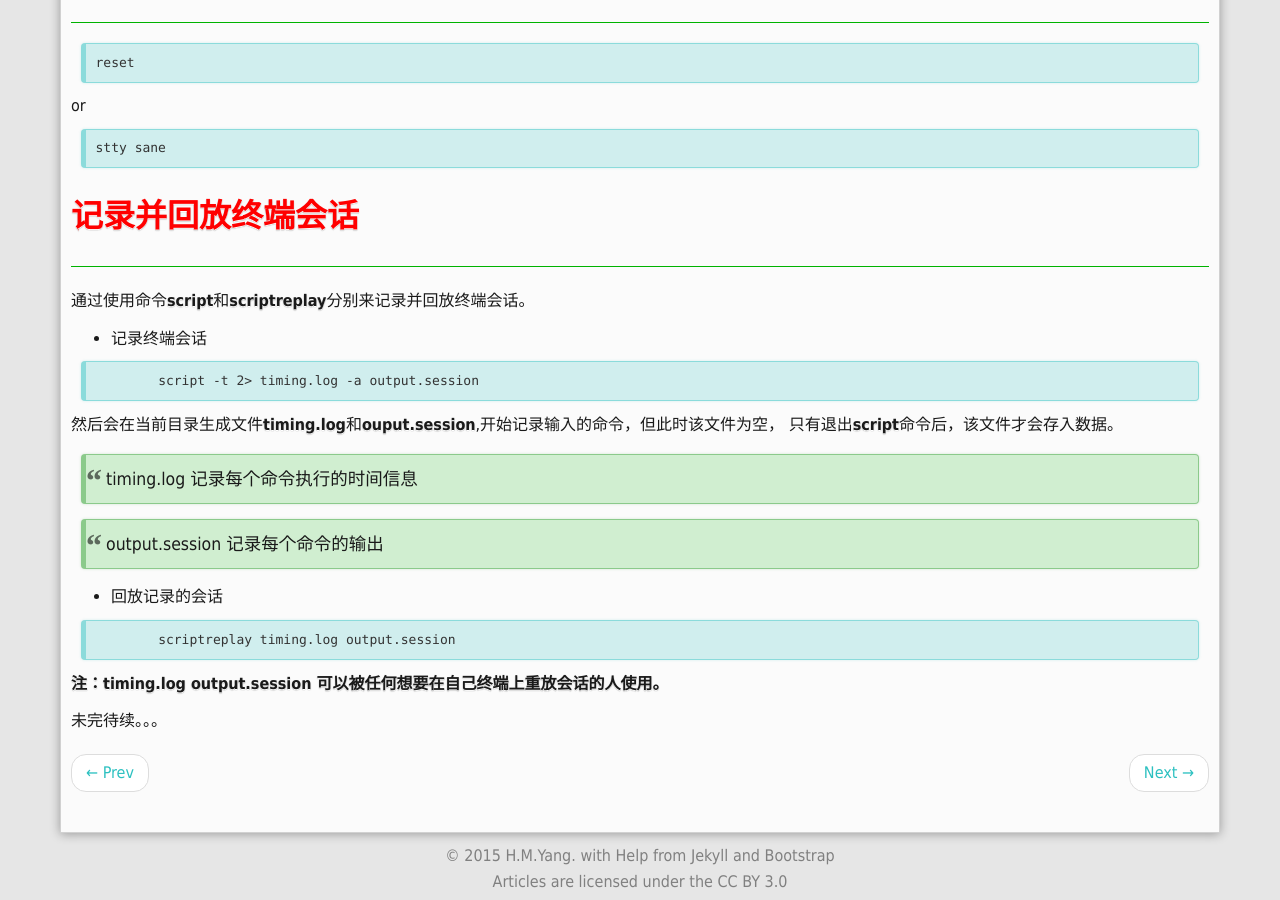
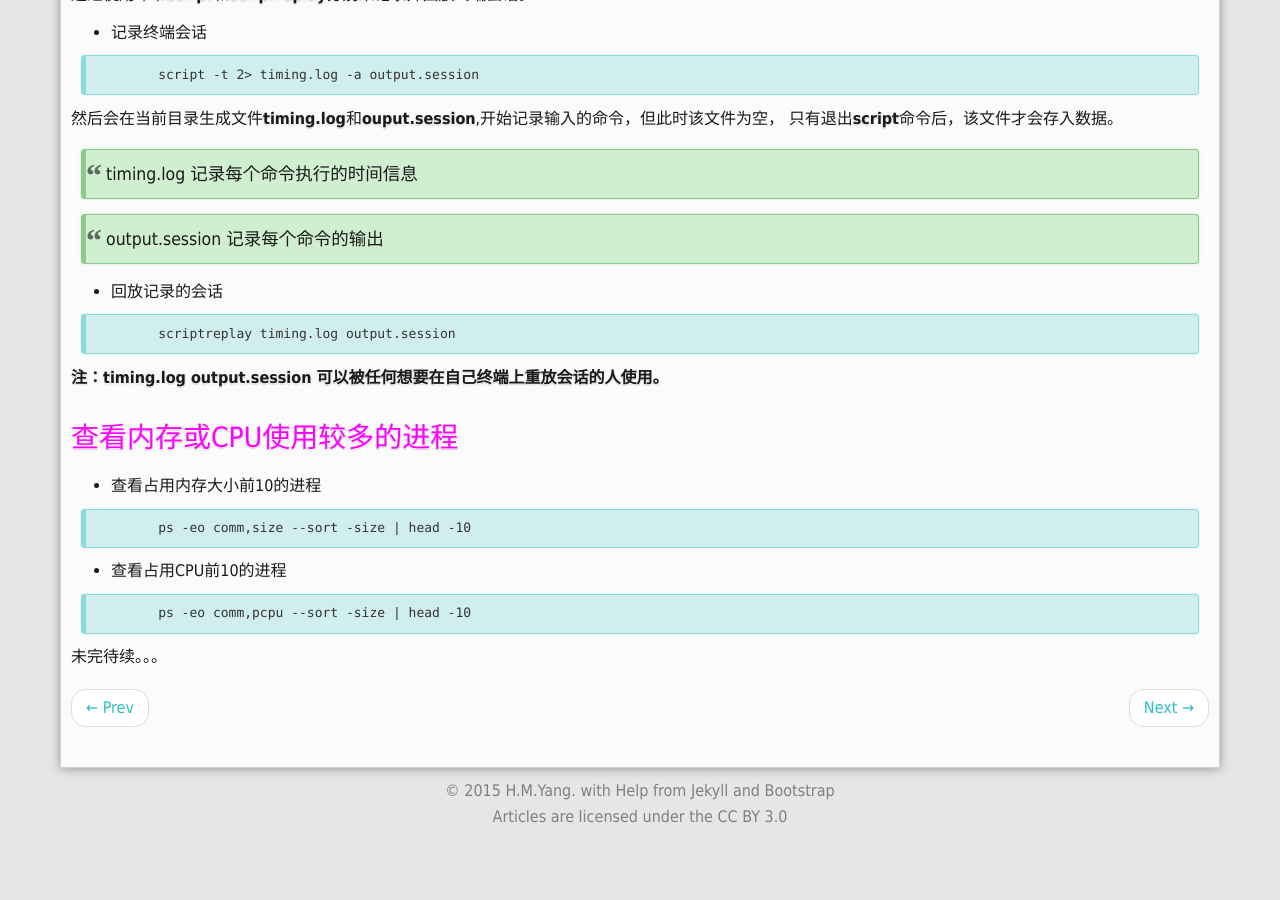
Before and after one commit to YHM07/yhm07.github.io, a Jekyll site: the page built from _posts/2015-06-16-linux-cmd-tip.md, in a window 1280 px wide and 900 px high, scrolled down 2145 px. Built offline with Jekyll 4.4.1, drawn with Linux system fonts in a browser that asks for light colours; Markdown is read by kramdown in place of the engine named in the settings; comment, search, counter and statistics services are not loaded; after the commit the page ends 2980 px from its top, so only the background shows below that.

Commit message:
添加关于ps命令使用说明

````diff
--- a/_posts/2015-06-16-linux-cmd-tip.md
+++ b/_posts/2015-06-16-linux-cmd-tip.md
@@ -8,10 +8,7 @@ tags: [linux ]
 ---
 
 
-**在其它目录运行一个命令，然后返回当前工作目录**
-===
-
----
+## 在其它目录运行一个命令，然后返回当前工作目录
 
 如果你想在其它目录运行一个命令，然后返回当前工作目录，要实现这样的目地，你只需要将命令放在一个**圆括号**里。
 
@@ -19,10 +16,7 @@ tags: [linux ]
 
 <!-- more -->
 
-**命令行常用快捷键:**
-===
-
----
+## 命令行常用快捷键:
 
 	CTRL  + U				– 剪切光标前的内容
 
@@ -59,16 +53,13 @@ tags: [linux ]
 [1]: http://iplayboy.tk/linux/2015-08/bash-shortcuts.html
 [2]: http://iplayboy.tk/linux/2015-08/using-cli.html
 
-**浏览文件系统**
-===
----
+## 浏览文件系统
+
 **ranger** 是浏览文件系统的好帮手。
 
 ranger 用 Python 完成，默认为使用 Vim 风格的按键绑定，比如 hjkl（上下左右），dd（剪切），yy（复制）等等。功能很全，扩展/可配置性也非常不错。类似MacOS X下Finder（文件管理器）的多列文件管理方式。支持多标签页。实时预览文本文件和目录.
 
-**超级用户运行命令**
-===
----
+## 超级用户运行命令
 
 	sudo !!		# 以sudo的形式运行上一条命令。
 
@@ -80,9 +71,7 @@ ranger 用 Python 完成，默认为使用 Vim 风格的按键绑定，比如 hj
 
 这时如果运行`sudo !!`，上一条命令就会变成`sudo apt-get install ranger`，*so nice*
 
-**vim 用root方式保存文本**
-===
----
+## vim 用root方式保存文本
 
 	:w !sudo tee %
 
@@ -93,17 +82,13 @@ tee 是一个把 stdin 保存到文件的小工具。
 而 %，是vim当中一个只读寄存器的名字，总保存着当前编辑文件的文件路径。
 所以执行这个命令，就相当于从vim外部修改了当前编辑的文件.
 
-**创建目录树**
-===
----
+## 创建目录树
+
 	mkdir -p project/{lib/ext,bin,src,doc/{html,info,pdf},demo/stat/test}
 
 **注：目录格式当中不要有空格，否则会与期望的相悖**
 
-**重置终端**
-===
-
----
+## 重置终端
 
 	reset
 
@@ -111,10 +96,7 @@ or
 
 	stty sane
 
-**记录并回放终端会话**
-===
-
----
+## 记录并回放终端会话
 
 通过使用命令**script**和**scriptreplay**分别来记录并回放终端会话。
 
@@ -139,5 +121,19 @@ or
 
 **注：timing.log output.session 可以被任何想要在自己终端上重放会话的人使用。**
 
+## 查看内存或CPU使用较多的进程
+
+- 查看占用内存大小前10的进程
+
+```
+	ps -eo comm,size --sort -size | head -10
+```
+
+- 查看占用CPU前10的进程
+
+```
+	ps -eo comm,pcpu --sort -size | head -10
+```
+
 
 未完待续。。。
````
